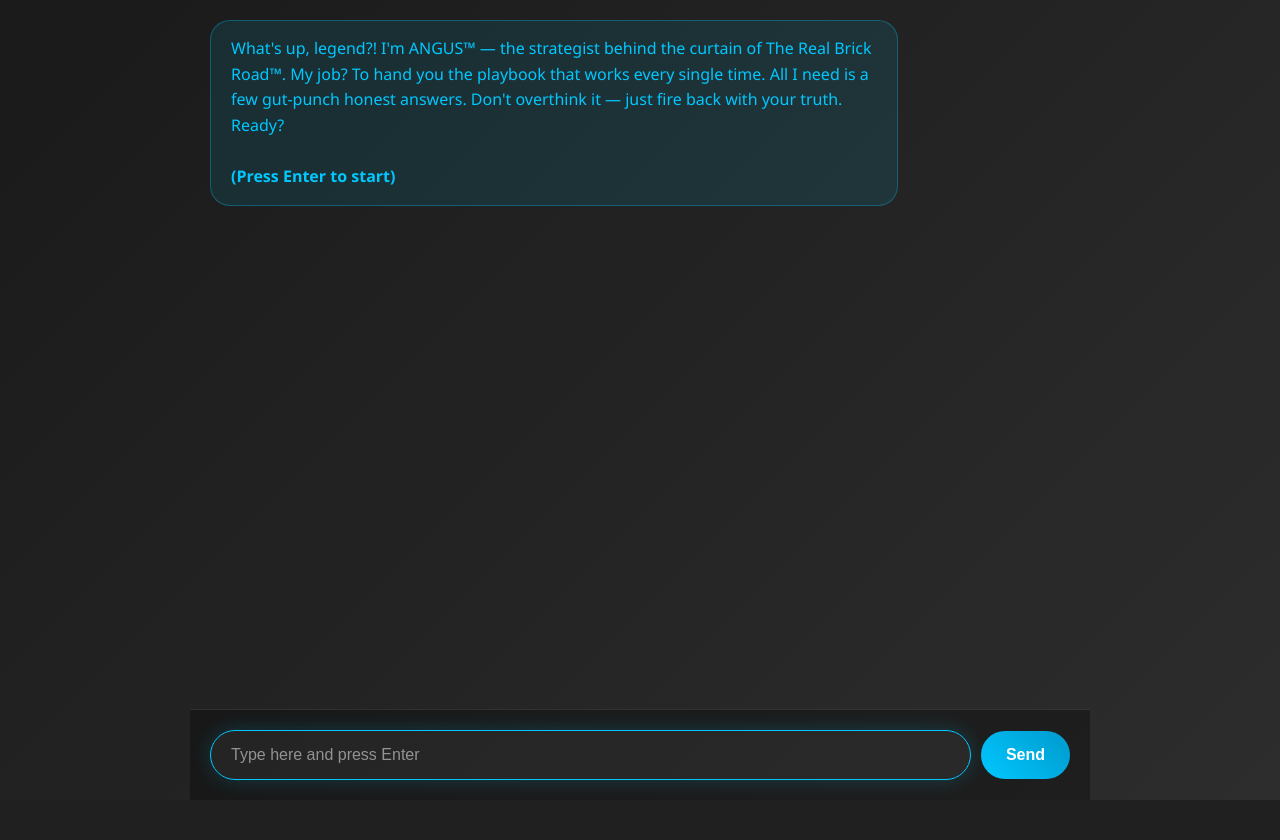
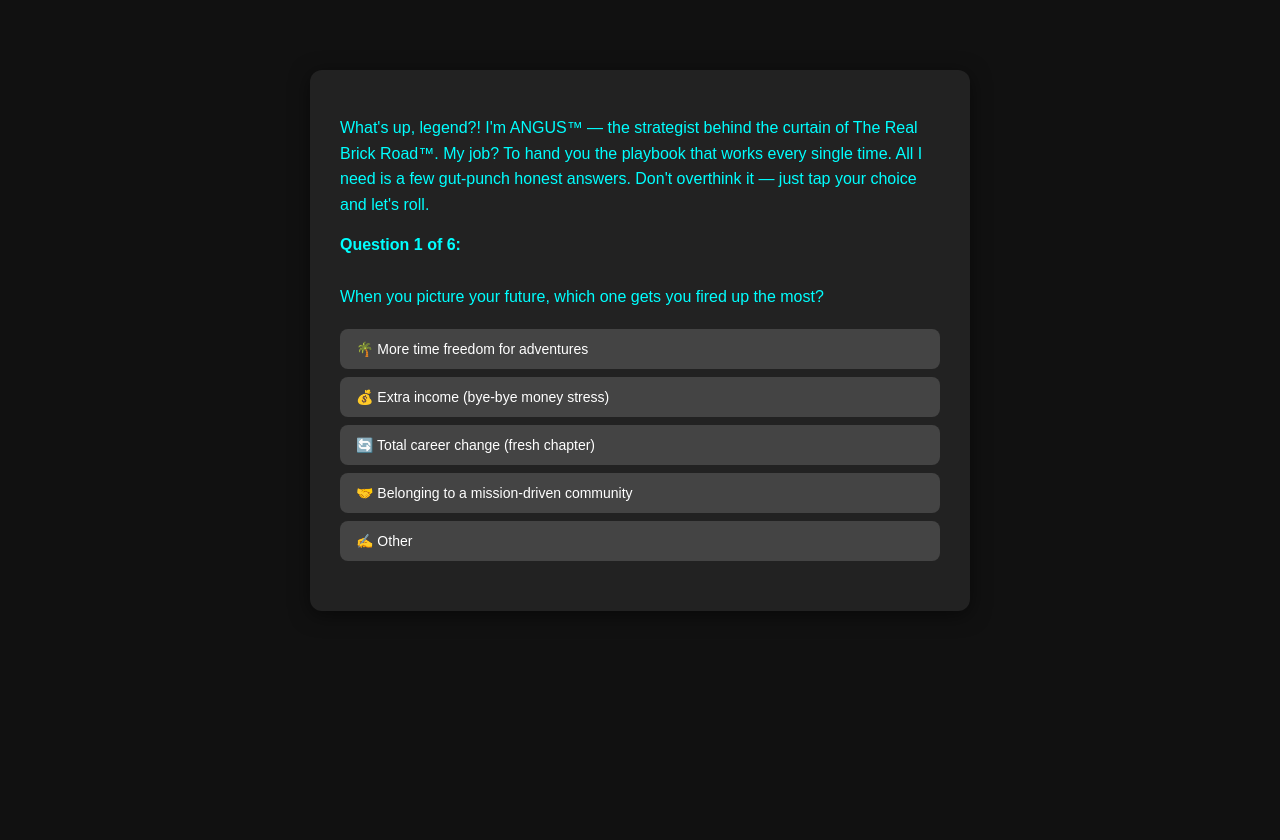
Before and after one commit to homecareers/Angus-RBR-Survey-Booking-Bot, a Flask app: page / in a window 1280 px wide. Before the commit the page ends 800 px from the top, so only its background shows below. Run offline with Flask 3, Linux system fonts and the light colour scheme; parts of the project's set-up code (start-up, migrations or seed data) failed here and were passed over.

Commit message:
Update chat.html

```diff
--- a/templates/chat.html
+++ b/templates/chat.html
@@ -1,463 +1,350 @@
 <!DOCTYPE html>
-<html lang="en">
+<html>
 <head>
-    <meta charset="UTF-8">
-    <meta name="viewport" content="width=device-width, initial-scale=1.0">
-    <title>The Real Brick Road™ Survey</title>
+  <title>ANGUS™ Survey Bot</title>
   <style>
-        * {
+    body {
+      font-family: Arial, sans-serif;
+      background: #111;
+      color: #eee;
       margin: 0;
-            padding: 0;
+      padding: 20px;
+      min-height: 100vh;
+    }
+    .chat-box {
+      max-width: 600px;
+      margin: 50px auto;
+      background: #222;
+      padding: 30px;
+      border-radius: 12px;
+      box-shadow: 0 4px 20px rgba(0,0,0,0.5);
+    }
+    .message {
+      margin: 15px 0;
+      line-height: 1.6;
+      animation: fadeIn 0.5s ease-in;
+    }
+    .bot {
+      color: #0ff;
+      font-weight: 500;
+    }
+    .user {
+      color: #0f0;
+      text-align: right;
+      font-weight: 500;
+    }
+    .options {
+      margin: 20px 0;
+    }
+    .options button {
+      display: block;
+      margin: 8px 0;
+      width: 100%;
+      padding: 12px 16px;
+      border: none;
+      border-radius: 8px;
+      background: #444;
+      color: #fff;
+      cursor: pointer;
+      font-size: 14px;
+      transition: all 0.3s ease;
+      text-align: left;
+    }
+    .options button:hover {
+      background: #555;
+      transform: translateY(-1px);
+      box-shadow: 0 2px 8px rgba(0,255,255,0.2);
+    }
+    .options button:active {
+      transform: translateY(0);
+    }
+    input {
+      width: 100%;
+      padding: 12px;
+      margin-top: 15px;
+      border: 2px solid #444;
+      border-radius: 8px;
+      background: #333;
+      color: #fff;
+      font-size: 16px;
       box-sizing: border-box;
     }
-
-        body {
-            font-family: 'Segoe UI', Tahoma, Geneva, Verdana, sans-serif;
-            background: linear-gradient(135deg, #1a1a1a 0%, #2d2d2d 100%);
-            color: #ffffff;
-            height: 100vh;
-            display: flex;
-            flex-direction: column;
-            overflow: hidden;
+    input:focus {
+      outline: none;
+      border-color: #0ff;
+      box-shadow: 0 0 10px rgba(0,255,255,0.3);
     }
-
-        .chat-container {
-            display: flex;
-            flex-direction: column;
-            height: 100vh;
-            max-width: 900px;
-            margin: 0 auto;
-            width: 100%;
+    input::placeholder {
+      color: #888;
     }
-
-        .chat-messages {
-            flex: 1;
+    .completion {
+      background: linear-gradient(45deg, #0ff, #0aa);
+      color: #000;
       padding: 20px;
-            overflow-y: auto;
-            scroll-behavior: smooth;
+      border-radius: 8px;
+      text-align: center;
+      margin: 20px 0;
+      font-weight: bold;
     }
-
-        .message {
-            margin-bottom: 20px;
-            animation: fadeIn 0.5s ease-in;
+    .legacy-code {
+      font-size: 24px;
+      margin: 15px 0;
+      letter-spacing: 2px;
     }
-
-        .message.bot {
-            text-align: left;
-        }
-
-        .message.user {
-            text-align: right;
-        }
-
-        .message-content {
-            display: inline-block;
-            max-width: 80%;
-            padding: 15px 20px;
-            border-radius: 20px;
-            line-height: 1.6;
-            font-size: 16px;
-        }
-
-        .message.bot .message-content {
-            background: rgba(0, 200, 255, 0.1);
-            border: 1px solid rgba(0, 200, 255, 0.3);
-            color: #00c8ff;
-        }
-
-        .message.user .message-content {
-            background: rgba(255, 255, 255, 0.1);
-            border: 1px solid rgba(255, 255, 255, 0.3);
-            color: #ffffff;
-        }
-
-        .input-container {
-            padding: 20px;
-            background: rgba(0, 0, 0, 0.3);
-            border-top: 1px solid rgba(255, 255, 255, 0.1);
-        }
-
-        .input-wrapper {
-            display: flex;
-            gap: 10px;
-            align-items: center;
-        }
-
-        #user-input {
-            flex: 1;
-            padding: 15px 20px;
-            border: 1px solid rgba(255, 255, 255, 0.2);
-            border-radius: 25px;
-            background: rgba(255, 255, 255, 0.05);
-            color: #ffffff;
-            font-size: 16px;
-            outline: none;
-            transition: all 0.3s ease;
-        }
-
-        #user-input:focus {
-            border-color: #00c8ff;
-            box-shadow: 0 0 20px rgba(0, 200, 255, 0.2);
-        }
-
-        #user-input::placeholder {
-            color: rgba(255, 255, 255, 0.5);
-        }
-
-        #send-btn {
-            padding: 15px 25px;
-            background: linear-gradient(45deg, #00c8ff, #0099cc);
-            border: none;
-            border-radius: 25px;
-            color: white;
-            font-weight: bold;
-            cursor: pointer;
-            transition: all 0.3s ease;
-            font-size: 16px;
-        }
-
-        #send-btn:hover {
-            background: linear-gradient(45deg, #0099cc, #007399);
-            transform: translateY(-1px);
-            box-shadow: 0 5px 15px rgba(0, 200, 255, 0.3);
-        }
-
-        #send-btn:disabled {
-            background: rgba(255, 255, 255, 0.1);
-            cursor: not-allowed;
-            transform: none;
-            box-shadow: none;
-        }
-
-        .typing-indicator {
-            display: none;
-            text-align: left;
-            margin-bottom: 20px;
-        }
-
-        .typing-indicator .message-content {
-            background: rgba(0, 200, 255, 0.1);
-            border: 1px solid rgba(0, 200, 255, 0.3);
-            color: #00c8ff;
-        }
-
-        .typing-dots {
-            display: inline-block;
-        }
-
-        .typing-dots::after {
-            content: '';
-            animation: typing 1.5s infinite;
-        }
-
-        @keyframes typing {
-            0%, 20% { content: ''; }
-            40% { content: '.'; }
-            60% { content: '..'; }
-            80%, 100% { content: '...'; }
-        }
-
     @keyframes fadeIn {
       from {
         opacity: 0;
-                transform: translateY(20px);
+        transform: translateY(10px);
       }
       to {
         opacity: 1;
         transform: translateY(0);
       }
     }
-
-        .completion-message {
-            text-align: center;
-            padding: 30px;
-            background: linear-gradient(45deg, rgba(0, 200, 255, 0.1), rgba(0, 153, 204, 0.1));
-            border-radius: 15px;
-            margin: 20px;
-            border: 1px solid rgba(0, 200, 255, 0.3);
+    .loading {
+      color: #0ff;
+      font-style: italic;
     }
-
-        .legacy-code {
-            font-size: 24px;
-            font-weight: bold;
-            color: #00c8ff;
-            margin: 15px 0;
-            letter-spacing: 2px;
+    .loading::after {
+      content: '';
+      animation: dots 1.5s infinite;
     }
-
-        @media (max-width: 768px) {
-            .message-content {
-                max-width: 90%;
-                font-size: 14px;
-                padding: 12px 16px;
-            }
-
-            .input-container {
-                padding: 15px;
-            }
-
-            #user-input, #send-btn {
-                font-size: 14px;
-                padding: 12px 16px;
-            }
+    @keyframes dots {
+      0%, 20% { content: ''; }
+      40% { content: '.'; }
+      60% { content: '..'; }
+      80%, 100% { content: '...'; }
     }
   </style>
 </head>
 <body>
-    <div class="chat-container">
-        <div class="chat-messages" id="chat-messages">
-            <div class="message bot">
-                <div class="message-content">
-                    What's up, legend?! I'm ANGUS™ — the strategist behind the curtain of The Real Brick Road™. My job? To hand you the playbook that works every single time. All I need is a few gut-punch honest answers. Don't overthink it — just fire back with your truth. Ready?<br><br>
-                    <strong>(Press Enter to start)</strong>
-                </div>
-            </div>
-        </div>
-
-        <div class="typing-indicator" id="typing-indicator">
-            <div class="message-content">
-                <span class="typing-dots">ANGUS is typing</span>
-            </div>
-        </div>
-
-        <div class="input-container">
-            <div class="input-wrapper">
-                <input type="text" id="user-input" placeholder="Type here and press Enter" autofocus>
-                <button id="send-btn" onclick="handleSubmit()">Send</button>
-            </div>
-        </div>
-    </div>
-
+  <div class="chat-box" id="chat"></div>
   <script>
-        // Survey state
-        let currentStep = 0;
-        let surveyStarted = false;
-        let answers = [];
-        let userEmail = '';
-        let userPhone = '';
-
-        // Survey questions
-        const questions = [
+    const surveyFlow = [
       {
         question: "When you picture your future, which one gets you fired up the most?",
-                placeholder: "Tell me what drives you..."
+        options: [
+          "🌴 More time freedom for adventures",
+          "💰 Extra income (bye-bye money stress)",
+          "🔄 Total career change (fresh chapter)",
+          "🤝 Belonging to a mission-driven community",
+          "✍️ Other"
+        ]
       },
       {
-                question: "How much time can you realistically commit to building this dream? Be brutally honest.",
-                placeholder: "Hours per day/week..."
+        question: "If building your future was a Netflix series, how many hours a week would you binge it?",
+        options: [
+          "🎬 3–5 hours (side hustle pilot season)",
+          "📺 5–10 hours (mini-series)",
+          "🍿 10–15 hours (serious season arc)",
+          "🎥 15+ hours (full box set, I'm all in)"
+        ]
       },
       {
-                question: "What's your business experience level? No judgment here - just need to know where you're starting from.",
-                placeholder: "Describe your experience..."
+        question: "Every hero's got a storyline — which best describes yours so far?",
+        options: [
+          "✨ Total newbie (fresh chapter, blank page)",
+          "😅 Tried before, but plot twist: it didn't work out",
+          "🏆 Tried before and crushed it (looking for the sequel)"
+        ]
       },
       {
-                question: "On a scale of 1-10, how ready are you to actually START (not just dream about it)?",
-                placeholder: "Give me a number and why..."
+        question: "If I dropped a simple game plan in your lap today, when would you press play?",
+        options: [
+          "🚀 Right now, let's roll",
+          "📆 Within 30 days",
+          "⏳ 2–3 months out",
+          "👀 Just exploring the trailer for now"
+        ]
       },
       {
-                question: "What's your confidence level in making this work? Again, gut-punch honesty.",
-                placeholder: "Be completely honest..."
+        question: "On a 1–10 confidence scale, where are you right now?",
+        options: ["1️⃣ 1","2️⃣ 2","3️⃣ 3","4️⃣ 4","5️⃣ 5","6️⃣ 6","7️⃣ 7","8️⃣ 8","9️⃣ 9","🔟 10"]
       },
       {
-                question: "Are you more of a Go-getter, an Executor, or a Master planner? (Pick one and tell me why)",
-                placeholder: "Choose one: Go-getter, Executor, or Master planner and explain..."
+        question: "In a team setting, what lights you up the most?",
+        options: [
+          "🤝 Connecting & building relationships (Pearl)",
+          "🎉 Recognition & being celebrated (Ruby)",
+          "📊 Having clear systems & structure (Sapphire)",
+          "💎 Hitting goals & building wealth (Emerald)"
+        ]
       }
     ];
 
-        // DOM elements
-        const chatMessages = document.getElementById('chat-messages');
-        const userInput = document.getElementById('user-input');
-        const sendBtn = document.getElementById('send-btn');
-        const typingIndicator = document.getElementById('typing-indicator');
+    let answers = [];
+    let step = 0;
+    let currentEmail = '';
+    let currentPhone = '';
 
-        // Event listeners
-        userInput.addEventListener('keypress', function(e) {
-            if (e.key === 'Enter') {
-                handleSubmit();
+    function showBotMessage(msg) {
+      const chatDiv = document.getElementById("chat");
+      chatDiv.innerHTML += `<div class='message bot'>${msg}</div>`;
+      chatDiv.scrollTop = chatDiv.scrollHeight;
     }
+
+    function showUserMessage(msg) {
+      const chatDiv = document.getElementById("chat");
+      chatDiv.innerHTML += `<div class='message user'>${msg}</div>`;
+      chatDiv.scrollTop = chatDiv.scrollHeight;
+    }
+
+    function showLoading() {
+      const chatDiv = document.getElementById("chat");
+      chatDiv.innerHTML += `<div class='message loading' id='loading'>ANGUS is thinking</div>`;
+      chatDiv.scrollTop = chatDiv.scrollHeight;
+    }
+
+    function hideLoading() {
+      const loadingDiv = document.getElementById('loading');
+      if (loadingDiv) {
+        loadingDiv.remove();
+      }
+    }
+
+    function askNext() {
+      if (step < surveyFlow.length) {
+        showLoading();
+        setTimeout(() => {
+          hideLoading();
+          let q = surveyFlow[step];
+          showBotMessage(`<strong>Question ${step + 1} of 6:</strong><br><br>${q.question}`);
+
+          let optionsHTML = "<div class='options'>";
+          q.options.forEach(opt => {
+            // Escape quotes for onclick handler
+            const escapedOpt = opt.replace(/'/g, "\\'");
+            optionsHTML += `<button onclick="selectOption('${escapedOpt}')">${opt}</button>`;
           });
+          optionsHTML += "</div>";
+          document.getElementById("chat").innerHTML += optionsHTML;
+          document.getElementById("chat").scrollTop = document.getElementById("chat").scrollHeight;
+        }, 1000);
+      } else {
+        askForContact();
+      }
+    }
 
-        function handleSubmit() {
-            const input = userInput.value.trim();
-            if (!input) return;
+    function selectOption(option) {
+      // Remove all option buttons
+      const optionDivs = document.querySelectorAll('.options');
+      optionDivs.forEach(div => div.remove());
 
-            // Add user message
-            addMessage(input, 'user');
-            userInput.value = '';
+      showUserMessage(option);
+      answers.push(option);
+      step++;
 
-            if (!surveyStarted) {
-                startSurvey();
+      setTimeout(() => {
+        askNext();
+      }, 500);
+    }
+
+    function askForContact() {
+      showLoading();
+      setTimeout(() => {
+        hideLoading();
+        showBotMessage("Locked in! Last step — drop your best email:");
+        document.getElementById("chat").innerHTML += `<input id="emailInput" type="email" placeholder="Enter your email address" onkeydown="if(event.key==='Enter'){saveEmail();}" autofocus>`;
+        document.getElementById("emailInput").focus();
+      }, 1000);
+    }
+
+    function saveEmail() {
+      const email = document.getElementById("emailInput").value.trim();
+      if (!email) {
+        alert("Please enter a valid email address");
         return;
       }
 
-            if (currentStep < questions.length) {
-                // Store answer
-                answers.push(input);
-                currentStep++;
+      // Basic email validation
+      const emailRegex = /^[^\s@]+@[^\s@]+\.[^\s@]+$/;
+      if (!emailRegex.test(email)) {
+        alert("Please enter a valid email address");
+        return;
+      }
 
-                if (currentStep < questions.length) {
-                    // Ask next question
+      currentEmail = email;
+      showUserMessage(email);
+      document.getElementById("emailInput").remove();
+
       setTimeout(() => {
-                        askQuestion(currentStep);
-                    }, 1000);
-                } else {
-                    // Ask for email
-                    setTimeout(() => {
-                        askForEmail();
-                    }, 1000);
+        showBotMessage("And your phone number:");
+        document.getElementById("chat").innerHTML += `<input id="phoneInput" type="tel" placeholder="Enter your phone number" onkeydown="if(event.key==='Enter'){savePhone();}" autofocus>`;
+        document.getElementById("phoneInput").focus();
+      }, 500);
     }
-            } else if (!userEmail) {
-                if (isValidEmail(input)) {
-                    userEmail = input;
-                    setTimeout(() => {
-                        askForPhone();
-                    }, 1000);
-                } else {
-                    setTimeout(() => {
-                        addMessage("That doesn't look like a valid email. Try again:", 'bot');
-                        updateInputPlaceholder("Enter your email address");
-                    }, 1000);
+
+    function savePhone() {
+      const phone = document.getElementById("phoneInput").value.trim();
+      if (!phone) {
+        alert("Please enter your phone number");
+        return;
       }
-            } else if (!userPhone) {
-                userPhone = input;
+
+      currentPhone = phone;
+      showUserMessage(phone);
+      document.getElementById("phoneInput").remove();
+
       setTimeout(() => {
         submitSurvey();
-                }, 1000);
-            }
-        }
-
-        function startSurvey() {
-            surveyStarted = true;
-            setTimeout(() => {
-                addMessage("Perfect! Let's dive in. I've got 6 quick questions that'll help me build your personalized roadmap.", 'bot');
-                setTimeout(() => {
-                    askQuestion(0);
-                }, 1500);
-            }, 1000);
-        }
-
-        function askQuestion(questionIndex) {
-            showTyping();
-            setTimeout(() => {
-                hideTyping();
-                addMessage(`**Question ${questionIndex + 1} of 6:**\n\n${questions[questionIndex].question}`, 'bot');
-                updateInputPlaceholder(questions[questionIndex].placeholder);
-            }, 1500);
-        }
-
-        function askForEmail() {
-            showTyping();
-            setTimeout(() => {
-                hideTyping();
-                addMessage("Awesome! Last two things - I need your email to send you the personalized roadmap:", 'bot');
-                updateInputPlaceholder("Enter your email address");
-            }, 1500);
-        }
-
-        function askForPhone() {
-            showTyping();
-            setTimeout(() => {
-                hideTyping();
-                addMessage("And your phone number (in case I need to reach you about your roadmap):", 'bot');
-                updateInputPlaceholder("Enter your phone number");
-            }, 1500);
+      }, 500);
     }
 
     function submitSurvey() {
-            showTyping();
+      showLoading();
 
-            // Prepare data
       const surveyData = {
-                email: userEmail,
-                phone: userPhone,
+        email: currentEmail,
+        phone: currentPhone,
         answers: answers
       };
 
-            // Submit to backend
-            fetch('/submit', {
-                method: 'POST',
+      console.log('Submitting survey data:', surveyData);
+
+      fetch("/submit", {
+        method: "POST",
         headers: {
-                    'Content-Type': 'application/json',
+          "Content-Type": "application/json"
         },
         body: JSON.stringify(surveyData)
       })
-            .then(response => response.json())
+      .then(response => {
+        console.log('Response status:', response.status);
+        return response.json();
+      })
       .then(data => {
-                hideTyping();
+        hideLoading();
+        console.log('Response data:', data);
+
         if (data.legacy_code) {
-                    showCompletion(data.legacy_code);
+          const completionHTML = `
+            <div class='completion'>
+              <h2>🎉 Boom! You're officially in the game!</h2>
+              <div class='legacy-code'>Your Legacy Code™: <strong>${data.legacy_code}</strong></div>
+              <p>Your personalized roadmap is being crafted by ANGUS™. Check your email in the next few minutes!</p>
+              <p style="margin-top: 15px; font-size: 14px;">Keep this code handy — you'll need it to access your exclusive materials.</p>
+            </div>
+          `;
+          document.getElementById("chat").innerHTML += completionHTML;
         } else {
-                    addMessage("There was an error processing your survey. Please try again.", 'bot');
+          showBotMessage("❌ Hmm, something went wrong. Can you try submitting again?");
         }
       })
       .catch(error => {
-                hideTyping();
-                console.error('Error:', error);
-                addMessage("There was an error submitting your survey. Please try again.", 'bot');
+        hideLoading();
+        console.error('Error submitting survey:', error);
+        showBotMessage("❌ Network error occurred. Please check your connection and try again.");
       });
     }
 
-        function showCompletion(legacyCode) {
-            const completionHTML = `
-                <div class="completion-message">
-                    <h2>🎉 Survey Complete!</h2>
-                    <div class="legacy-code">${legacyCode}</div>
-                    <p>Your personalized Real Brick Road™ roadmap is being prepared! You'll receive it via email shortly.</p>
-                    <p style="margin-top: 15px; font-size: 14px; opacity: 0.8;">Keep this code handy - you'll need it to access your materials.</p>
-                </div>
-            `;
+    // Start the flow when page loads
+    window.onload = () => {
+      showBotMessage("What's up, legend?! I'm ANGUS™ — the strategist behind the curtain of The Real Brick Road™. My job? To hand you the playbook that works every single time. All I need is a few gut-punch honest answers. Don't overthink it — just tap your choice and let's roll.");
 
-            chatMessages.innerHTML += completionHTML;
-            scrollToBottom();
-
-            // Disable input
-            userInput.disabled = true;
-            sendBtn.disabled = true;
-            userInput.placeholder = "Survey completed - check your email!";
+      setTimeout(() => {
+        askNext();
+      }, 2000);
     }
-
-        function addMessage(text, sender) {
-            const messageDiv = document.createElement('div');
-            messageDiv.className = `message ${sender}`;
-
-            const contentDiv = document.createElement('div');
-            contentDiv.className = 'message-content';
-
-            // Handle markdown-style bold text
-            const formattedText = text.replace(/\*\*(.*?)\*\*/g, '<strong>$1</strong>');
-            contentDiv.innerHTML = formattedText.replace(/\n/g, '<br>');
-
-            messageDiv.appendChild(contentDiv);
-            chatMessages.appendChild(messageDiv);
-            scrollToBottom();
-        }
-
-        function showTyping() {
-            typingIndicator.style.display = 'block';
-            scrollToBottom();
-        }
-
-        function hideTyping() {
-            typingIndicator.style.display = 'none';
-        }
-
-        function updateInputPlaceholder(placeholder) {
-            userInput.placeholder = placeholder;
-        }
-
-        function scrollToBottom() {
-            chatMessages.scrollTop = chatMessages.scrollHeight;
-        }
-
-        function isValidEmail(email) {
-            const emailRegex = /^[^\s@]+@[^\s@]+\.[^\s@]+$/;
-            return emailRegex.test(email);
-        }
-
-        // Initialize
-        window.addEventListener('load', function() {
-            userInput.focus();
-        });
   </script>
 </body>
 </html>
```
Lines whose indentation alone changed are shown as unchanged.
